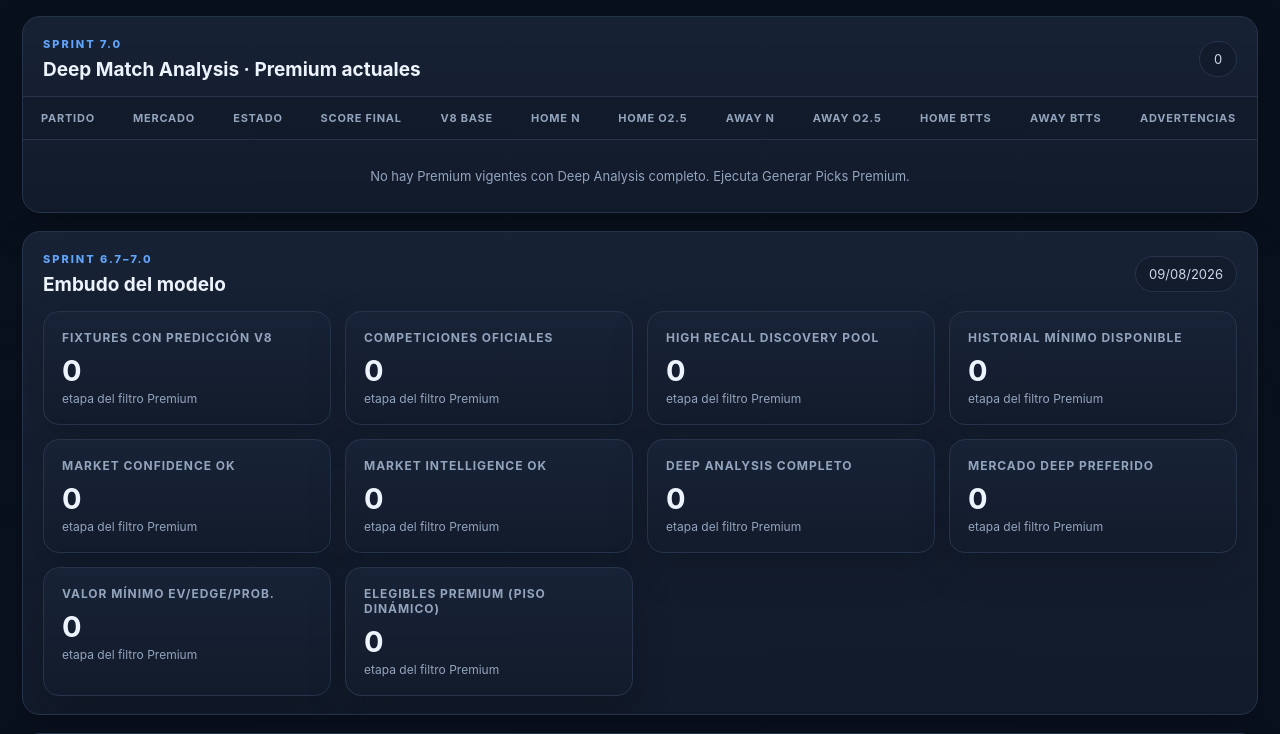
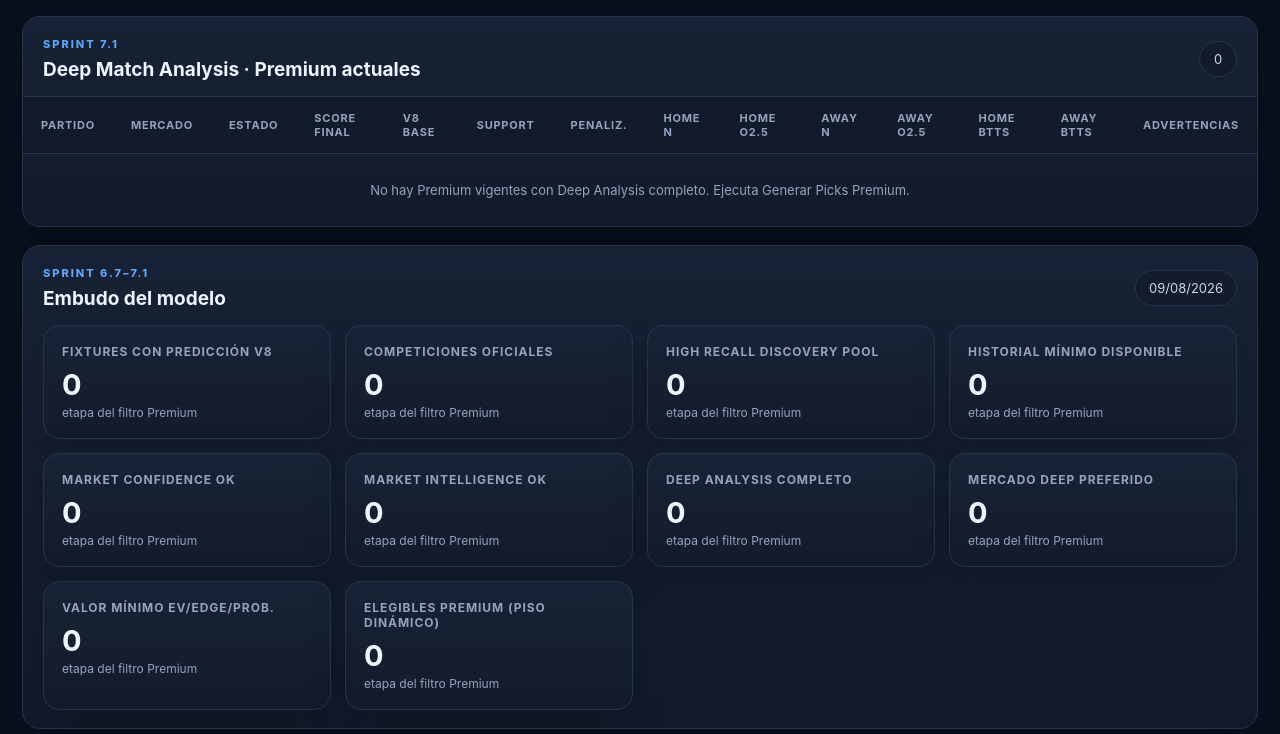
Before and after one commit to eliasfn05-cmd/football-value-engine, a Django app: page /developer/ in a window 1280 px wide. Shown: the part 125-859 px from the top of the page. Run offline with Django 5.2, Linux system fonts and the light colour scheme; data that the repository does not hold is empty.

Commit message:
feat(sprint7.1): show deep support and penalty audit

```diff
--- a/dashboard/templates/dashboard/developer.html
+++ b/dashboard/templates/dashboard/developer.html
@@ -31,10 +31,10 @@
     {% endif %}
 
     <section class="panel">
-      <div class="panel-head"><div><p class="eyebrow">SPRINT 7.0</p><h2>Deep Match Analysis · Premium actuales</h2></div><span class="count-badge">{{ deep_premium_audit|length }}</span></div>
+      <div class="panel-head"><div><p class="eyebrow">SPRINT 7.1</p><h2>Deep Match Analysis · Premium actuales</h2></div><span class="count-badge">{{ deep_premium_audit|length }}</span></div>
       <div class="table-wrap">
         <table>
-          <thead><tr><th>Partido</th><th>Mercado</th><th>Estado</th><th>Score final</th><th>V8 base</th><th>Home N</th><th>Home O2.5</th><th>Away N</th><th>Away O2.5</th><th>Home BTTS</th><th>Away BTTS</th><th>Advertencias</th></tr></thead>
+          <thead><tr><th>Partido</th><th>Mercado</th><th>Estado</th><th>Score final</th><th>V8 base</th><th>Support</th><th>Penaliz.</th><th>Home N</th><th>Home O2.5</th><th>Away N</th><th>Away O2.5</th><th>Home BTTS</th><th>Away BTTS</th><th>Advertencias</th></tr></thead>
           <tbody>
             {% for row in deep_premium_audit %}
             <tr>
@@ -43,6 +43,8 @@
               <td>{% if row.status == "complete" %}Completo{% elif row.status == "pending" %}Pendiente{% else %}No disponible{% endif %}</td>
               <td><strong>{{ row.score_final|floatformat:1 }}</strong></td>
               <td>{% if row.v8_score != None %}{{ row.v8_score|floatformat:1 }}{% else %}—{% endif %}</td>
+              <td>{% if row.market_support_index != None %}{{ row.market_support_index|floatformat:3 }}{% else %}—{% endif %}</td>
+              <td>{% if row.total_penalty != None %}-{{ row.total_penalty|floatformat:1 }}{% else %}—{% endif %}</td>
               <td>{% if row.home_n != None %}{{ row.home_n }}{% else %}—{% endif %}</td>
               <td>{% if row.home_over25 != None %}{{ row.home_over25|floatformat:3 }}{% else %}—{% endif %}</td>
               <td>{% if row.away_n != None %}{{ row.away_n }}{% else %}—{% endif %}</td>
@@ -61,14 +63,14 @@
                 {% endif %}
               </td>
             </tr>
-            {% empty %}<tr><td colspan="12" class="empty">No hay Premium vigentes con Deep Analysis completo. Ejecuta Generar Picks Premium.</td></tr>{% endfor %}
+            {% empty %}<tr><td colspan="14" class="empty">No hay Premium vigentes con Deep Analysis completo. Ejecuta Generar Picks Premium.</td></tr>{% endfor %}
           </tbody>
         </table>
       </div>
     </section>
 
     <section class="panel">
-      <div class="panel-head"><div><p class="eyebrow">SPRINT 6.7–7.0</p><h2>Embudo del modelo</h2></div><span class="count-badge">{{ model_diagnostics.target_date|date:"d/m/Y" }}</span></div>
+      <div class="panel-head"><div><p class="eyebrow">SPRINT 6.7–7.1</p><h2>Embudo del modelo</h2></div><span class="count-badge">{{ model_diagnostics.target_date|date:"d/m/Y" }}</span></div>
       <div class="metrics-grid developer-metrics">
         {% for row in model_diagnostics.funnel %}
         <article class="metric-card"><span>{{ row.label }}</span><strong>{{ row.count }}</strong><small>etapa del filtro Premium</small></article>
```
